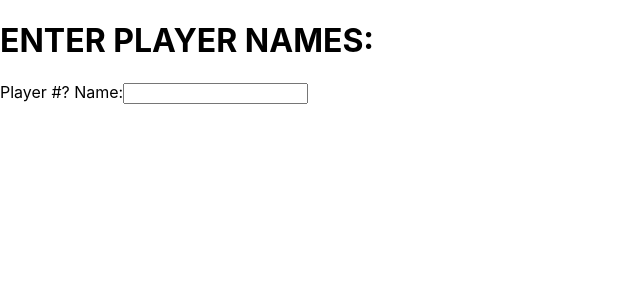
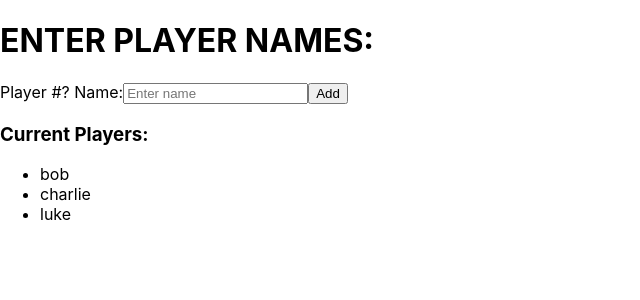
Before and after one commit to maslenm/football-team-generator, a React (Create React App) app: page / in a window 1280 px wide. Shown: the top 300 px of the page, without its empty margins (0-640 px from the left). Built offline with nearby package versions, Linux system fonts and the light colour scheme.

Commit message:
first working version of add player to current players list, in AddPlayer component

```diff
--- a/src/components/AddPlayer.js
+++ b/src/components/AddPlayer.js
@@ -6,22 +6,52 @@ class AddPlayer extends Component {
 
 		this.state = {
 			playerName: "",
+			players: ["bob", "charlie", "luke"],
 		};
 		this.handleChange = this.handleChange.bind(this);
+		this.addPlayer = this.addPlayer.bind(this);
 	}
 	handleChange(e) {
 		this.setState({ playerName: e.currentTarget.value });
 	}
 
+	addPlayer(e) {
+		e.preventDefault();
+
+		const { players, playerName } = this.state;
+
+		this.setState({
+			players: [...this.state.players, playerName],
+			playerName: "",
+		});
+	}
+
+	/* this.setState({ players: [...this.state.players, newPlayer] });
+		const { onSubmit } = this.props;
+		onSubmit(); */
+
 	render() {
-		let { playerName } = this.state;
+		const { playerName, players } = this.state;
 		return (
 			<>
 				<h1>ENTER PLAYER NAMES:</h1>
-				<form>
+				<form onSubmit={this.addPlayer}>
 					<label>Player #? Name:</label>
-					<input type="text" onChange={this.handleChange} value={playerName} />
+					<input
+						type="text"
+						name="playerName"
+						placeholder="Enter name"
+						value={playerName}
+						onChange={this.handleChange}
+					/>
+					<button>Add</button>
 				</form>
+				<h3>Current Players:</h3>
+				<ul>
+					{players.map((player) => {
+						return <li key={player}> {player}</li>;
+					})}
+				</ul>
 			</>
 		);
 	}
```
